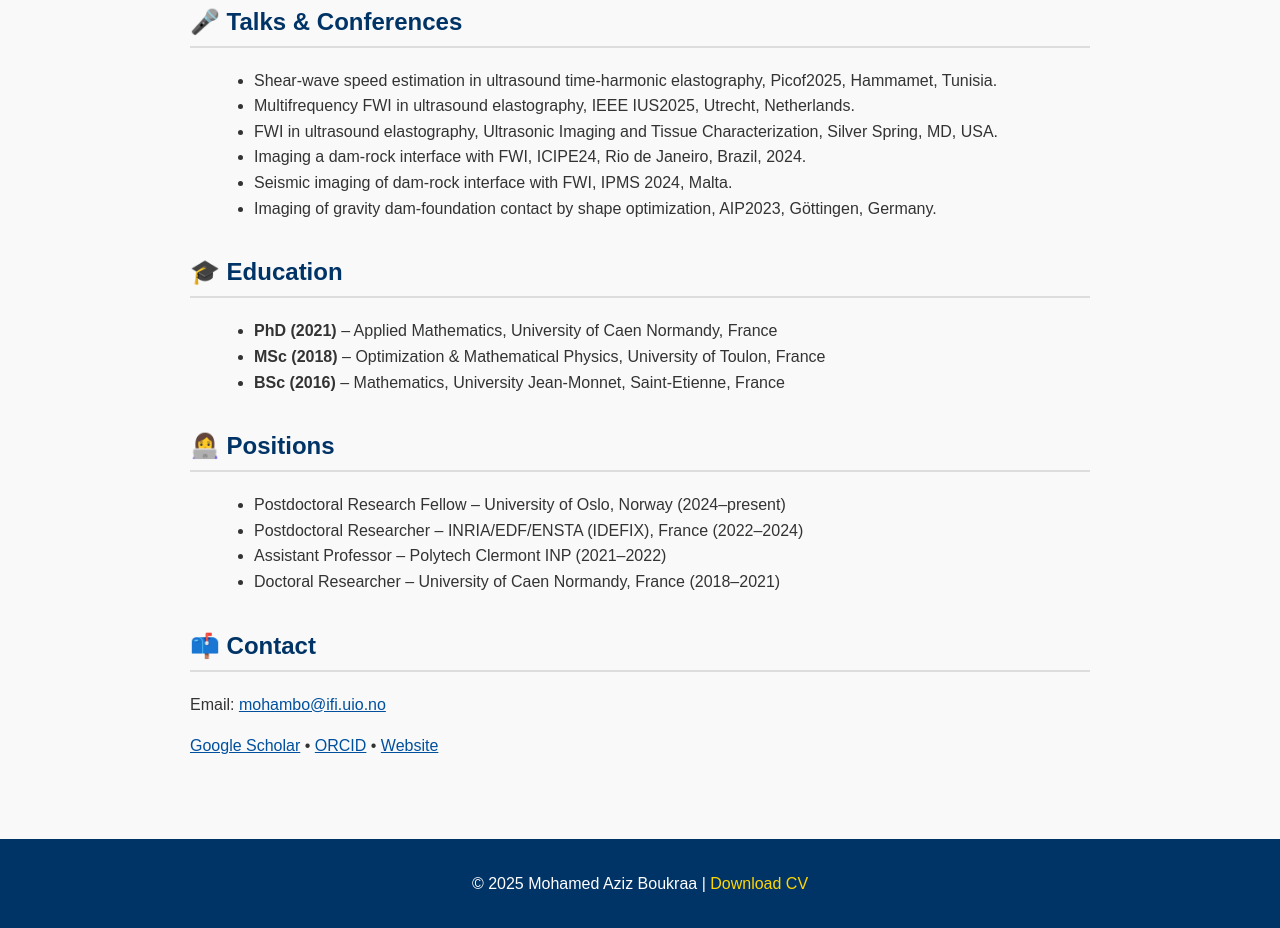
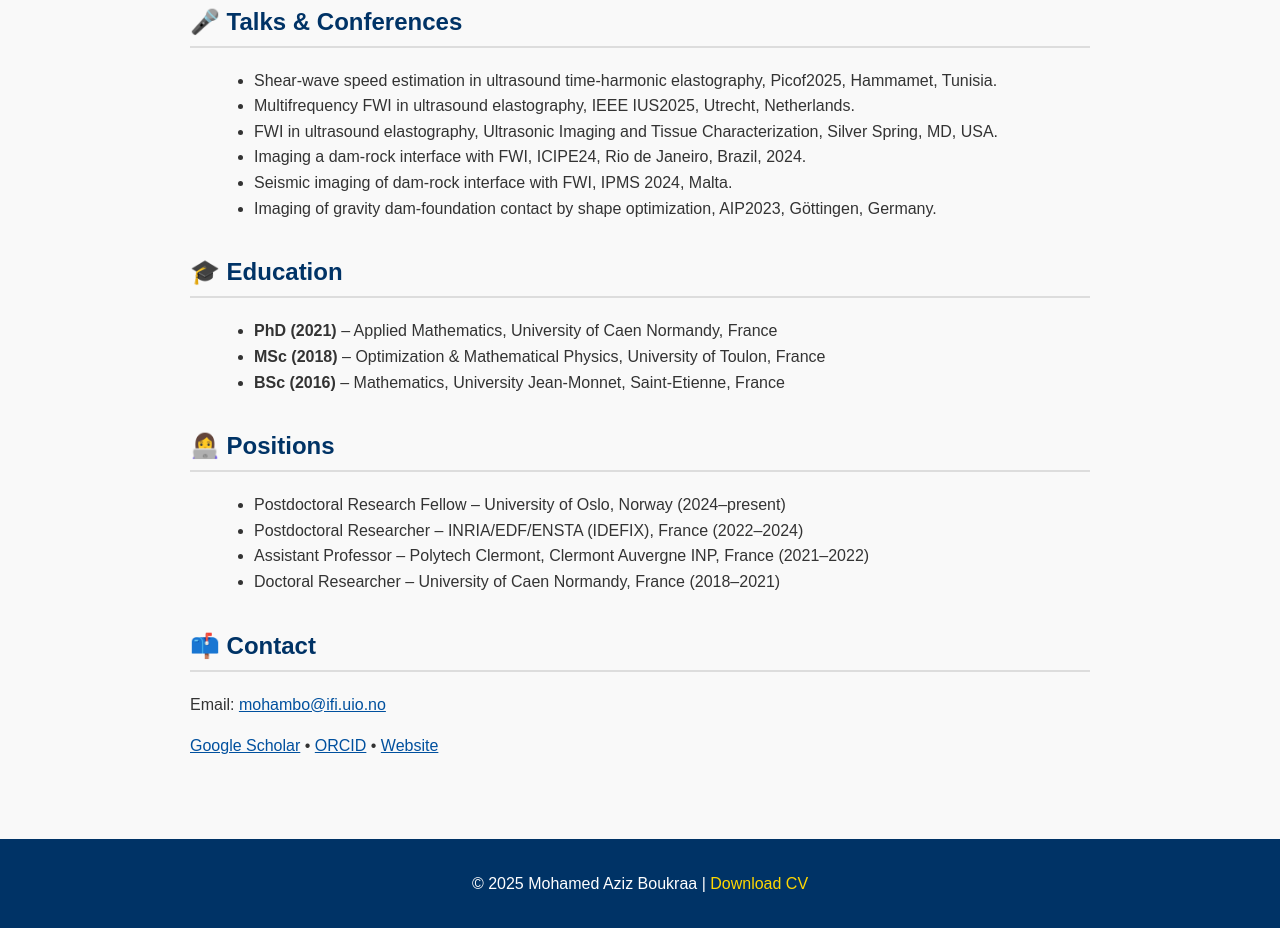
Before and after one commit to Med-Aziz-Boukraa/Med-Aziz-Boukraa.github.io, a plain HTML site: page index.html in a window 1280 px wide. Shown: the part 1886-2814 px from the top of the page. Drawn offline with Linux system fonts and the light colour scheme.

Commit message:
Update index.html

```diff
--- a/index.html
+++ b/index.html
@@ -172,7 +172,7 @@ Previously, I was a postdoctoral researcher with the IDEFIX group in France, and
       <ul>
         <li>Postdoctoral Research Fellow – University of Oslo, Norway (2024–present)</li>
         <li>Postdoctoral Researcher – INRIA/EDF/ENSTA (IDEFIX), France (2022–2024)</li>
-        <li>Assistant Professor – Polytech Clermont INP (2021–2022)</li>
+        <li>Assistant Professor – Polytech Clermont, Clermont Auvergne INP, France (2021–2022)</li>
         <li>Doctoral Researcher – University of Caen Normandy, France (2018–2021)</li>
       </ul>
     </section>
```
